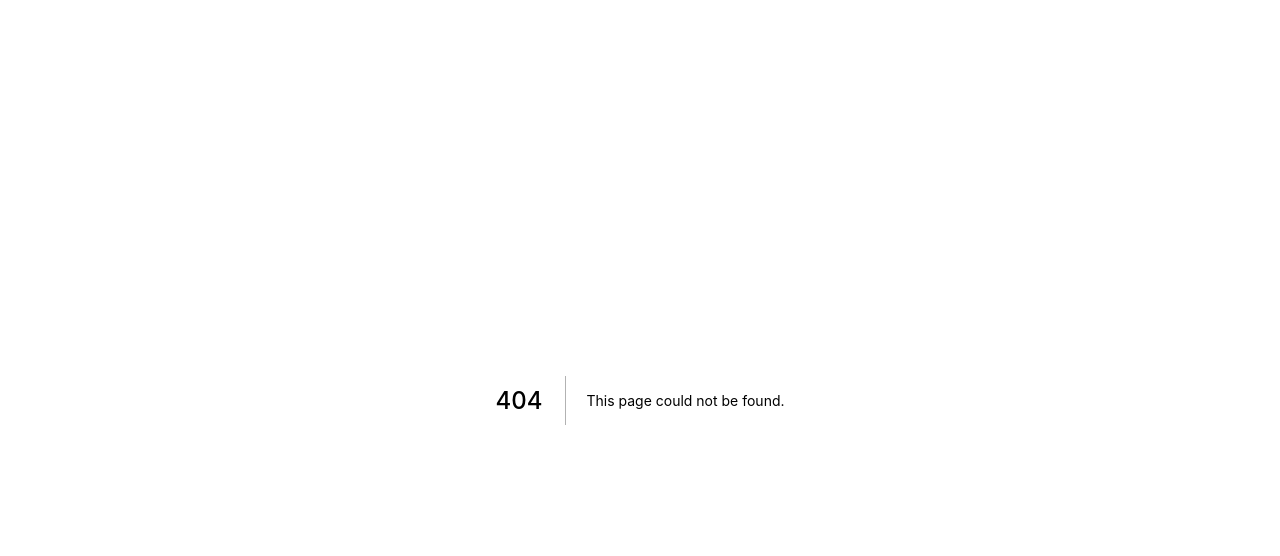
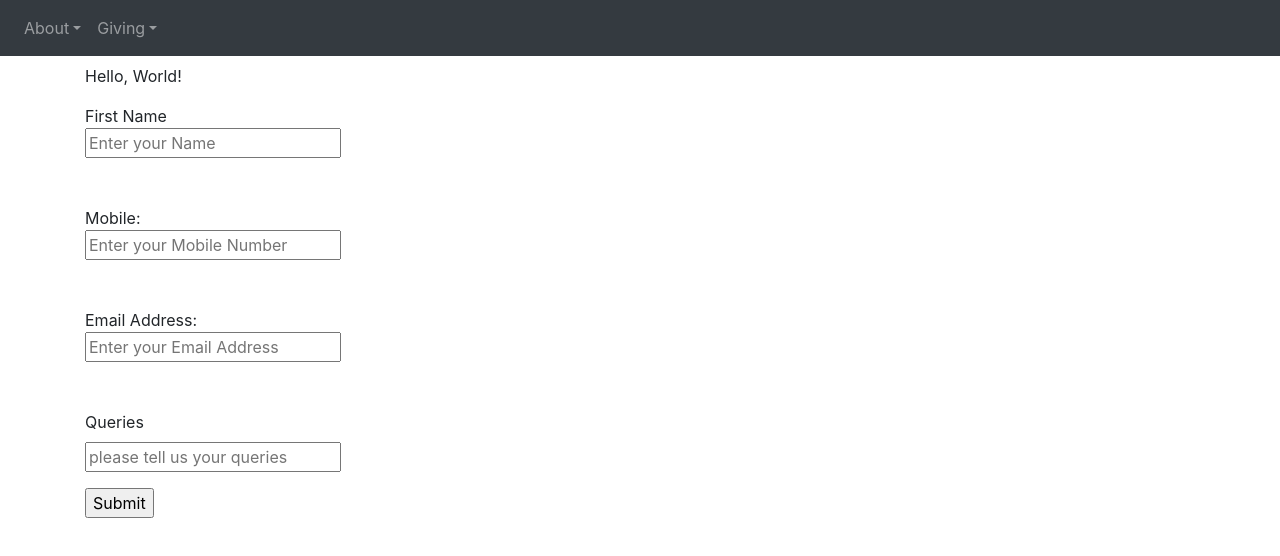
Before and after one commit to agarmu/santas-warehouse, a Next.js app: page /feedback in a window 1280 px wide. Before the commit this address had no page. Shown: the top 556 px of the page. Built offline with nearby package versions, Linux system fonts and the light colour scheme.

Commit message:
feat: add a feedback form

```diff
--- a/src/components/header.tsx
+++ b/src/components/header.tsx
@@ -34,7 +34,7 @@ export default function Header() {
               id="info"
               items={[
                 ['About', '/about'],
-                 ['History', '/history'],
+                ['History', '/history'],
                 ['Contact Us', '/feedback'],
               ]}
             />
--- /dev/null
+++ b/src/pages/feedback.tsx
@@ -0,0 +1,51 @@
+import React from 'react';
+import Layout from 'components/layout';
+
+export default function Feedback() {
+  return (
+    <Layout>
+      <p> Hello, World! </p>
+      <form action>
+        <div className="form-group">
+          <label htmlFor="fname">
+            First Name
+            <br />
+            <input id="fname" type="text" placeholder="Enter your Name" />
+          </label>
+        </div>
+        <br />
+        <div className="form-group">
+          <label htmlFor="ftel">
+            Mobile:
+            <br />
+            <input
+              id="ftel"
+              type="tel"
+              placeholder="Enter your Mobile Number"
+            />
+          </label>
+        </div>
+        <br />
+        <div className="form-group">
+          <label htmlFor="fmail">
+            Email Address:
+            <br />
+            <input
+              id="fmail"
+              type="email"
+              placeholder="Enter your Email Address"
+            />
+          </label>
+        </div>
+
+        <br />
+        <div className="form-group">
+          <label htmlFor="fname">Queries</label>
+          <br />
+          <input type="long" placeholder="please tell us your queries" />
+        </div>
+        <input type="submit" />
+      </form>
+    </Layout>
+  );
+}
```
